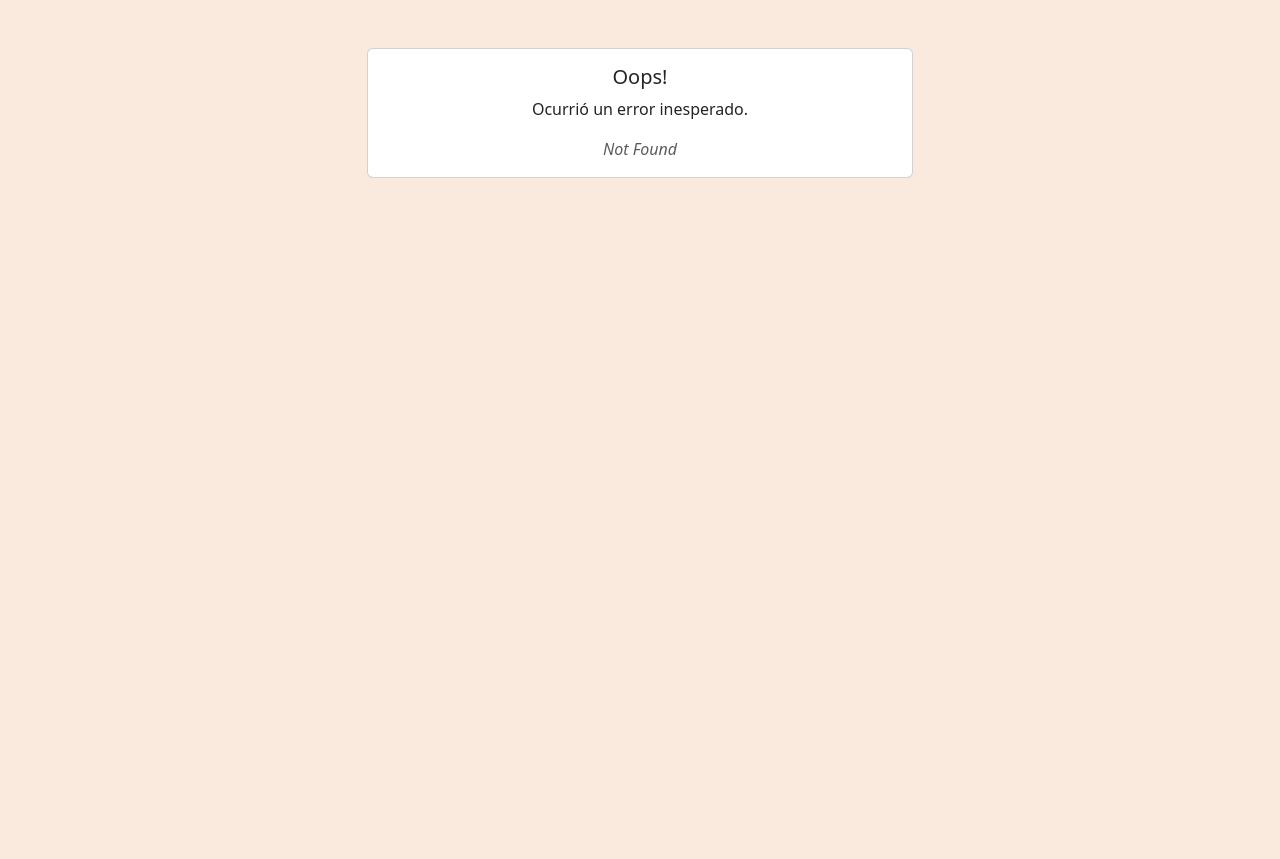
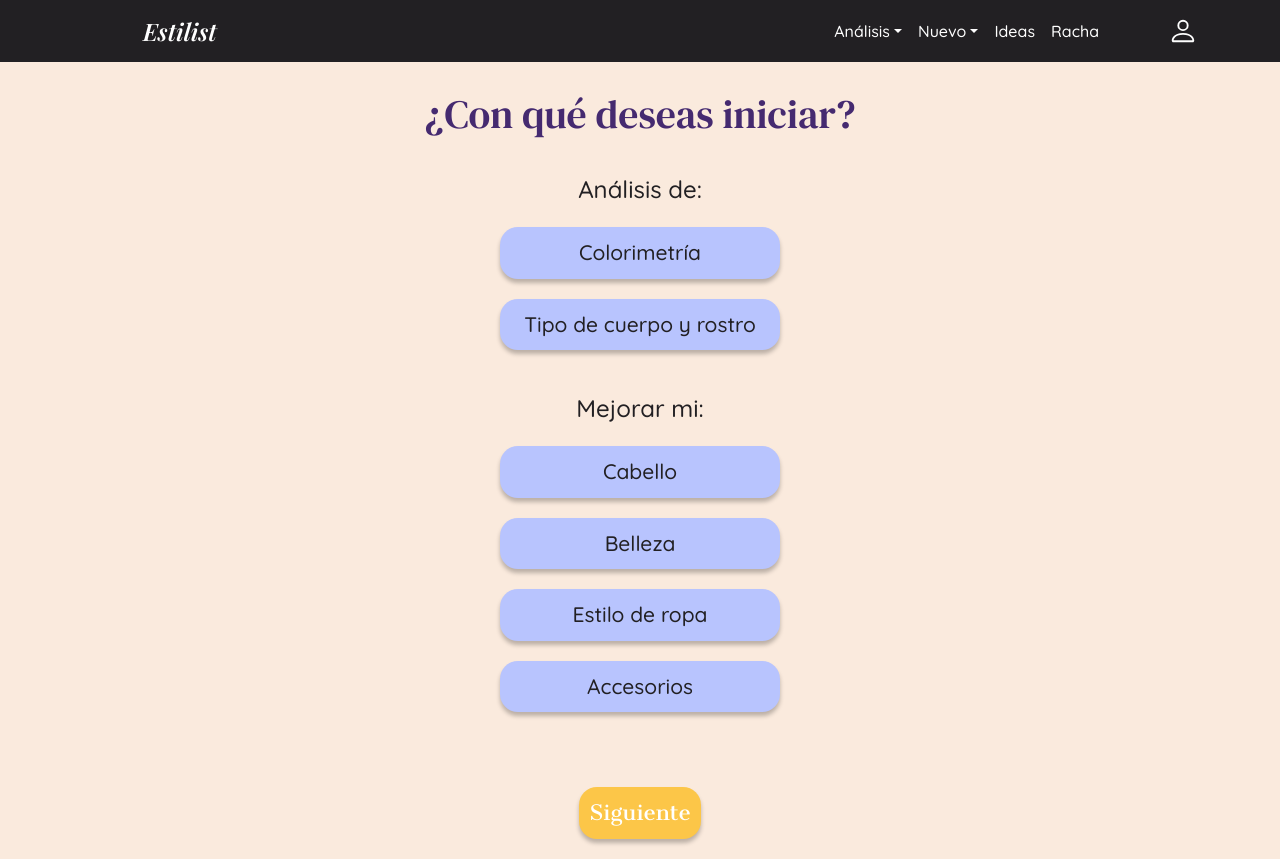
Before and after one commit to Estilist/Website, a React (Vite) app: page /start in a window 1280 px wide. Before the commit this address had no page. Before the commit the page ends 800 px from the top, so only its background shows below. Built offline with nearby package versions, Linux system fonts and the light colour scheme.

Commit message:
avances
...

```diff
--- /dev/null
+++ b/src/components/LilacButton.jsx
@@ -0,0 +1,32 @@
+import { Button } from 'react-bootstrap';
+import PropTypes from 'prop-types';
+
+const LilacButton = ({ size, onClick, children, className }) => {
+    const customStyles = {
+        backgroundColor: 'var(--iconos)',
+        color: 'var(--encabezado)',
+        padding: '10px 10px',
+        fontFamily: 'var(--texto-font)',
+        border: 'none',
+        fontSize: '21px',
+        boxShadow: '0 4px 4px rgba(0, 0, 0, 0.25)',
+        borderRadius: '18px',
+        width: '280px',
+        textAlign: 'center',
+    };
+
+    return (
+        <Button size={size} onClick={onClick} style={customStyles} className={className}>
+            {children}
+        </Button>
+    );
+};
+
+LilacButton.propTypes = {
+    size: PropTypes.string,
+    onClick: PropTypes.func,
+    children: PropTypes.node,
+    className: PropTypes.string,
+};
+
+export default LilacButton;
--- a/src/components/index.css
+++ b/src/components/index.css
@@ -374,3 +374,34 @@ hr {
     justify-content: center;
     margin-top: 50px;
 }
+
+/* START WITH... PAGE */
+
+/* PAGE */
+.start-page {
+    font-family: var(--texto-font);
+    margin: auto;
+    margin-top: -20px;
+    max-width: 600px;
+    padding: 20px;
+}
+.start-content {
+    margin-top: 10px;
+    padding: 5px;
+}
+.subtitle-label {
+    display: block;
+    font-size: 24px;
+    color: var(--encabezado);
+    grid-column: span 2;
+    text-align: center;
+}
+.page-button {
+    margin-top: 20px;
+    margin-bottom: 20px;
+}
+.page-button button.selected {
+    background-color: var(--boton) !important;
+    color: #fff !important;
+
+}
--- /dev/null
+++ b/src/pages/ColorimetryPage.jsx
@@ -0,0 +1,15 @@
+import PageTitle from "../components/PageTitle";
+
+const ColorimetryPage = () => {
+    //const navigate = useNavigate();
+    return (
+        <div className="colorimetry-page">
+            <div className="title">
+                <PageTitle>Colorimetría</PageTitle>
+            </div>
+
+        </div>
+    );
+};
+
+export default ColorimetryPage;
--- a/src/pages/ResultsPage.jsx
+++ b/src/pages/ResultsPage.jsx
@@ -1,7 +1,7 @@
 import React from "react";
 import PageTitle from "../components/PageTitle";
 import SecondaryButton from '../components/SecondaryButton';
-//import { useNavigate } from 'react-router-dom';
+import { useNavigate } from 'react-router-dom';
 import BodyImage from "../assets/photos/body/reloj-arena.png";
 import FaceImage from "../assets/photos/face/ovalada.png";
 
@@ -14,8 +14,7 @@ const simulatedResults = {
 };
 
 const ResultsPage = () => {
-    //const navigate = useNavigate();
-
+    const navigate = useNavigate();
     return (
         <div className="results-page">
             <div className="title">
@@ -53,7 +52,7 @@ const ResultsPage = () => {
 
             {/* Siguiente */}
             <div className="secondaryButton4">
-                <SecondaryButton onClick={() => navigate('/register')}>
+                <SecondaryButton onClick={() => navigate('/start')}>
                     Siguiente
                 </SecondaryButton>
             </div>
--- /dev/null
+++ b/src/pages/StartPage.jsx
@@ -0,0 +1,100 @@
+import PageTitle from "../components/PageTitle";
+import LilacButton from '../components/LilacButton';
+import SecondaryButton from '../components/SecondaryButton';
+import { useNavigate } from 'react-router-dom';
+import { useState } from 'react';
+
+const StartPage = () => {
+    const navigate = useNavigate();
+    const [selectedOption, setSelectedOption] = useState(null);
+
+    const handleOptionSelect = (option, path) => {
+        setSelectedOption({ option, path });
+    };
+
+    const handleNext = () => {
+        if (selectedOption) {
+            navigate(selectedOption.path);
+        }
+    };
+
+    const buttonClass = (option) => selectedOption?.option === option ? 'selected' : '';
+
+    return (
+        <div className="start-page">
+            <div className="title">
+                <PageTitle>¿Con qué deseas iniciar?</PageTitle>
+            </div>
+            <div className="start-content">
+                <label htmlFor="text" className="subtitle-label">Análisis de:</label>
+                <div className="page-button">
+                    {/* COLORIMETRIA */}
+                    <LilacButton
+                        className={buttonClass('Colorimetría')}
+                        onClick={() => handleOptionSelect('Colorimetría', '/colorimetry')}
+                    >
+                        Colorimetría
+                    </LilacButton>
+                </div>
+                <div className="page-button">
+                    {/* TIPO DE CUERPO Y ROSTRO */}
+                    <LilacButton
+                        className={buttonClass('Tipo de cuerpo y rostro')}
+                        onClick={() => handleOptionSelect('Tipo de cuerpo y rostro', '/body-face')}
+                    >
+                        Tipo de cuerpo y rostro
+                    </LilacButton>
+                </div>
+            </div>
+
+            <div className="start-content">
+                <label htmlFor="text" className="subtitle-label">Mejorar mi:</label>
+                <div className="page-button">
+                    {/* CABELLO */}
+                    <LilacButton
+                        className={buttonClass('Cabello')}
+                        onClick={() => handleOptionSelect('Cabello', '/hair')}
+                    >
+                        Cabello
+                    </LilacButton>
+                </div>
+                <div className="page-button">
+                    {/* BELLEZA */}
+                    <LilacButton
+                        className={buttonClass('Belleza')}
+                        onClick={() => handleOptionSelect('Belleza', '/beauty')}
+                    >
+                        Belleza
+                    </LilacButton>
+                </div>
+                <div className="page-button">
+                    {/* ESTILO DE ROPA */}
+                    <LilacButton
+                        className={buttonClass('Estilo de ropa')}
+                        onClick={() => handleOptionSelect('Estilo de ropa', '/clothing-style')}
+                    >
+                        Estilo de ropa
+                    </LilacButton>
+                </div>
+                <div className="page-button">
+                    {/* ACCESORIOS */}
+                    <LilacButton
+                        className={buttonClass('Accesorios')}
+                        onClick={() => handleOptionSelect('Accesorios', '/accessories')}
+                    >
+                        Accesorios
+                    </LilacButton>
+                </div>
+            </div>
+
+            {/* SIGUIENTE */}
+            <div className="secondaryButton4">
+                <SecondaryButton onClick={handleNext}>
+                    Siguiente
+                </SecondaryButton>
+            </div>
+        </div>
+    );
+};
+
+export default StartPage;
```
Also changed, not shown: src/main.jsx (+10 -0 lines).
